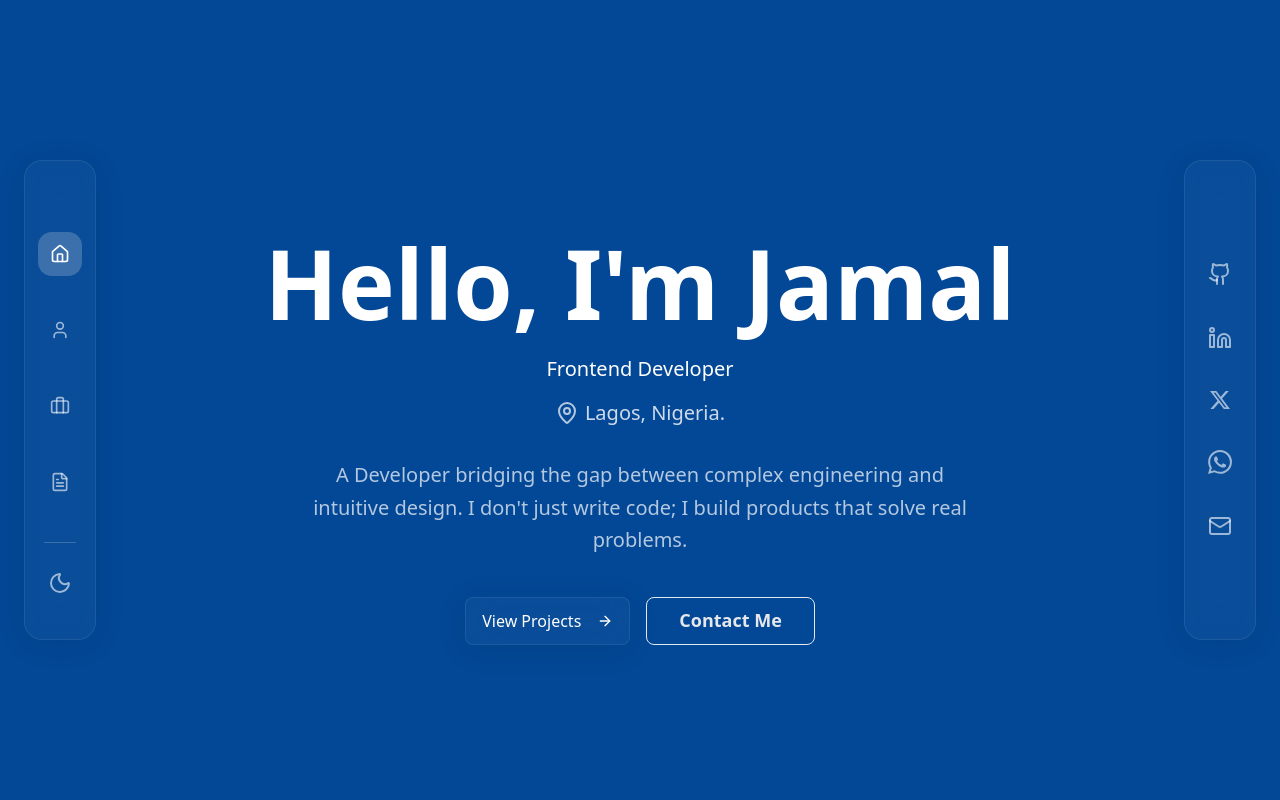
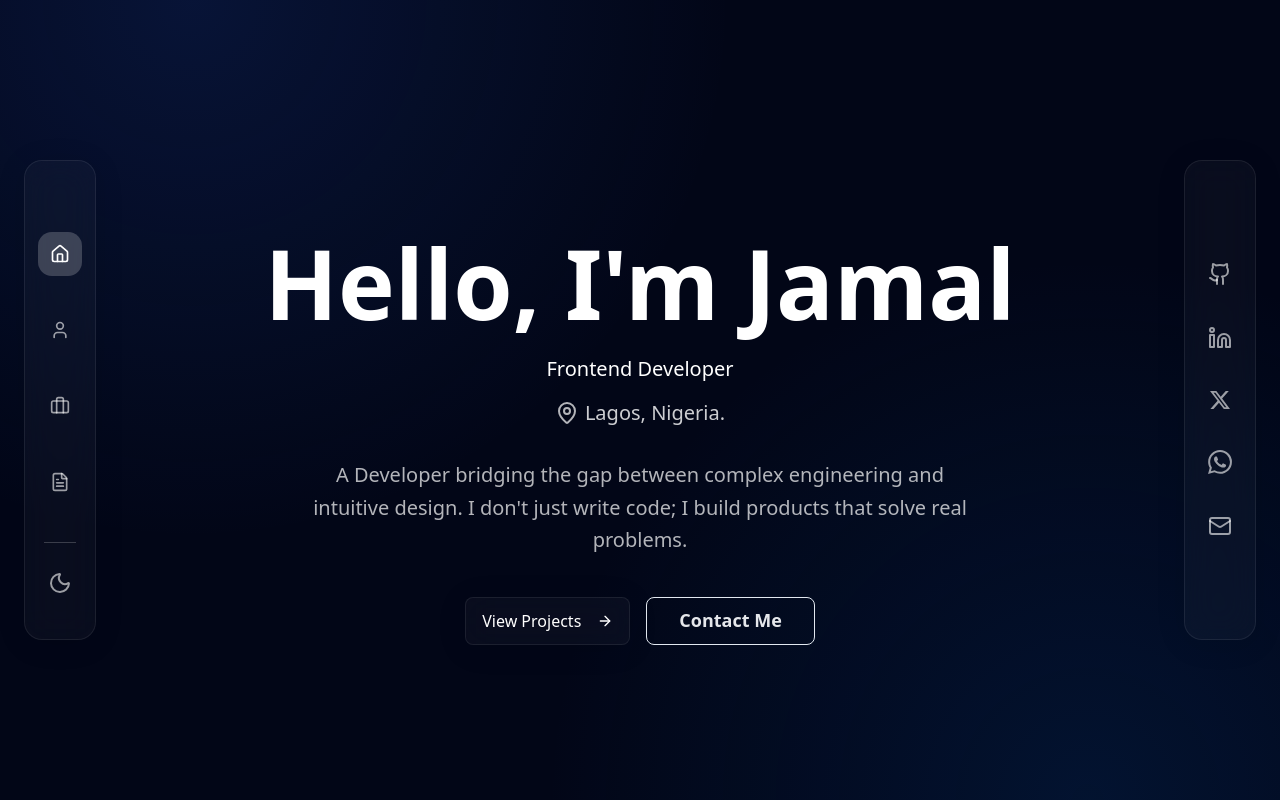
Before and after one commit to Jd33n27/Portfolio, a React (Vite) app: page / in a window 1280 px wide. Shown: the top 800 px of the page. Built offline with nearby package versions, Linux system fonts and the light colour scheme.

Commit message:
changed background color to a mature gratient

```diff
--- a/src/index.css
+++ b/src/index.css
@@ -149,4 +149,12 @@
     border-color: rgba(255, 255, 255, 0.2);
     box-shadow: 0 8px 30px rgba(0, 0, 0, 0.2);
   }
+
+  .bg-business-gradient {
+    background-color: #020617;
+    background-image:
+      radial-gradient(circle at 15% 0%, rgba(37, 99, 235, 0.15), transparent 40%),
+      radial-gradient(circle at 85% 100%, rgba(3, 70, 148, 0.2), transparent 40%);
+    background-attachment: fixed;
+  }
 }
--- a/src/routes/root-layout.tsx
+++ b/src/routes/root-layout.tsx
@@ -5,7 +5,7 @@ import { Outlet } from "react-router-dom";
 
 export default function RootLayout() {
   return (
-    <div className="min-h-screen min-w-full bg-chelsea">
+    <div className="min-h-screen min-w-full bg-business-gradient text-white">
       <ClickRipple />
       <Navbar />
       <main className="grid place-content-center">
```
